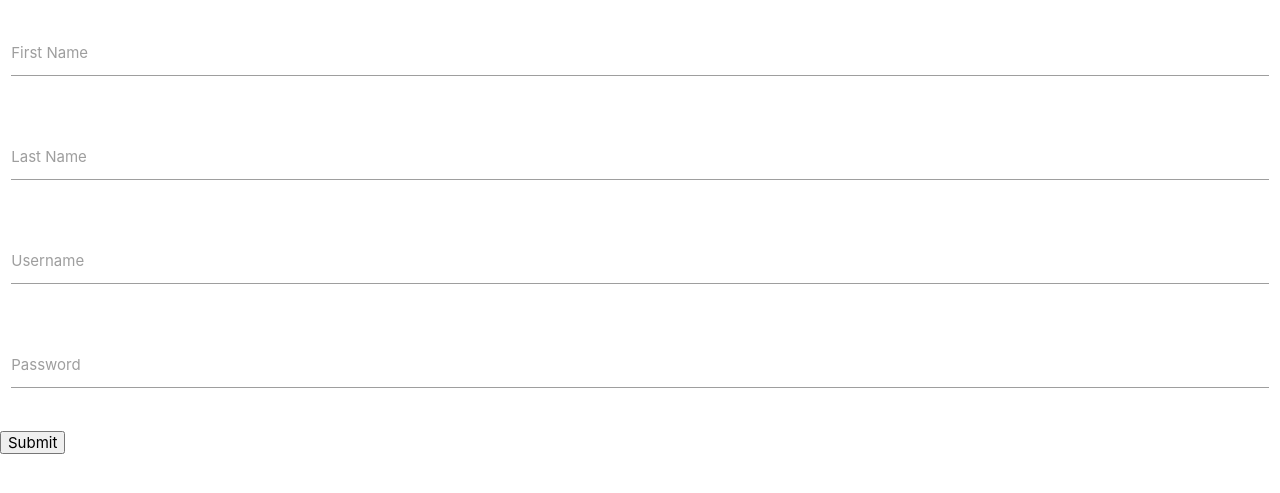
After one commit to Code-Institute-Submissions/mdenoronha-milestone-project-4, a Flask app: page /register in a window 1280 px wide. The commit adds this page. Shown: the top 493 px of the page. Run offline with Flask 2, Linux system fonts and the light colour scheme.

Commit message:
Update search functionality and add register user function
Search functionality updated to allow users to select vegan, vegetarian and gluten
free when searching. Relevant checkboxes and search bar added to search.html.

Register form added to register.html which adds user to User table as well as
asigning username to user's session for persistant login.

```diff
--- a/app.py
+++ b/app.py
@@ -1,4 +1,4 @@
-from flask import Flask, render_template, redirect, request, url_for, send_file
+from flask import Flask, render_template, redirect, request, url_for, send_file, session
 from flask_sqlalchemy import SQLAlchemy
 from sqlalchemy.sql import func
 import os
@@ -45,7 +45,7 @@ class Recipe(db.Model):
     views = db.Column(db.Integer, nullable=False, default='0')
     method = db.Column(db.Text, nullable=False)
     image_file = db.Column(db.Text, nullable=False)
-    ingredients = db.relationship('Ingredients', secondary=recipe_ingredients, lazy='subquery',
+    ingredients = db.relationship('Ingredients', secondary=recipe_ingredients, lazy='dynamic',
         backref=db.backref('ingredients', lazy=True))
     user_id = db.Column(db.Integer, db.ForeignKey('user.id'),
         nullable=False)
@@ -67,8 +67,10 @@ class Ingredients(db.Model):
 
 class User(db.Model):
     id = db.Column(db.Integer, primary_key=True)
-    username = db.Column(db.String(80), unique=True, nullable=False)
-    email = db.Column(db.String(120), unique=True, nullable=False)
+    first_name = db.Column(db.String(80), nullable=False)
+    last_name = db.Column(db.String(80), nullable=False)
+    username = db.Column(db.String(120), unique=True, nullable=False)
+    password = db.Column(db.String(120), nullable=False)
     recipe = db.relationship('Recipe', backref="author", lazy=True)
 
     def __repr__(self):
@@ -146,11 +148,75 @@ def recipe(recipe_name, recipe_id):
 @app.route('/search', methods=['POST', 'GET'])
 def search():
 
-    search_term = request.form["search"]
-    result = Recipe.query.filter(Recipe.name.contains(search_term))
+    result = None
+    if request.method == "POST":
+        search_term = request.form["search"]
+        recipe_type = request.form.getlist('recipe-type')
+
+        # test = Recipe.query.filter(~Recipe.ingredients.any(Ingredients.is_vegan == True))
+        # Check to see if returned recipes have nutritional requirements
+        if not recipe_type:
+            checkboxes = [None, None, None]
+            result = (Recipe.query
+            .filter(Recipe.name.contains(search_term))
+            .order_by(Recipe.views.desc()))
+        elif "vegan" in recipe_type and "gluten-free" in recipe_type:
+            checkboxes = ["vegan", "vegetarian", "gluten_free"]
+            result = (Recipe.query
+            .filter(Recipe.name.contains(search_term))
+            .filter(~Recipe.ingredients.any(Ingredients.is_vegan == False))
+            .filter(~Recipe.ingredients.any(Ingredients.is_vegetarian == False))
+            .filter(~Recipe.ingredients.any(Ingredients.is_gluten_free == False))
+            .order_by(Recipe.views.desc()))
+        elif "vegan" in recipe_type:
+            checkboxes = ["vegan", "vegetarian", None]
+            result = (Recipe.query
+            .filter(Recipe.name.contains(search_term))
+            .filter(~Recipe.ingredients.any(Ingredients.is_vegan == False))
+            .filter(~Recipe.ingredients.any(Ingredients.is_vegetarian == False))
+            .order_by(Recipe.views.desc()))
+        elif "vegetarian" in recipe_type and "gluten-free" in recipe_type:
+            checkboxes = [None, "vegetarian", "gluten_free"]
+            result = (Recipe.query
+            .filter(Recipe.name.contains(search_term))
+            .filter(~Recipe.ingredients.any(Ingredients.is_vegetarian == False))
+            .filter(~Recipe.ingredients.any(Ingredients.is_gluten_free == False))
+            .order_by(Recipe.views.desc()))
+        elif "vegetarian" in recipe_type:
+            checkboxes = [None, "vegetarian", None]
+            result = (Recipe.query
+            .filter(Recipe.name.contains(search_term))
+            .filter(~Recipe.ingredients.any(Ingredients.is_vegetarian == False))
+            .order_by(Recipe.views.desc()))
+        elif "gluten-free" in recipe_type:
+            checkboxes = [None, None, "gluten_free"]
+            result = (Recipe.query
+            .filter(Recipe.name.contains(search_term))
+            .filter(~Recipe.ingredients.any(Ingredients.is_gluten_free == False))
+            .order_by(Recipe.views.desc()))
+
+    return render_template('search.html', result=result, checkboxes=checkboxes, search_term=search_term)
+
+@app.route('/register', methods=['POST', 'GET'])
+def register():
 
 
-    return render_template('search.html', result=result)
+    return render_template('register.html')
+
+@app.route('/register_user', methods=['POST', 'GET'])
+def register_user():
+
+    first_name = request.form["first_name"]
+    last_name = request.form["last_name"]
+    username = request.form["username"]
+    password = request.form["password"]
+    user = User(first_name=first_name,last_name=last_name, username=username,password = password)
+    db.session.add(user)
+    db.session.commit()
+
+    session["username"] = username
+
+    return render_template('index.html')
 
 if __name__ == '__main__':
     app.run(host=os.environ.get('IP'),
--- /dev/null
+++ b/templates/register.html
@@ -0,0 +1,37 @@
+{% extends 'base.html' %} {% block content %}
+
+<div class="row">
+    <div class="input-field col s12">
+        <form method="POST" class="register-form" action="/register_user" enctype="multipart/form-data" autocomplete="off">
+            <div class="row">
+                <div class="input-field col s12">
+                    <input name="first_name" id="first_name" type="text" class="validate" required>
+                    <label for="first_name">First Name</label>
+                </div>
+            </div>
+            <div class="row">
+                <div class="input-field col s12">
+                    <input name="last_name" id="last_name" type="text" class="validate" required>
+                    <label for="last_name">Last Name</label>
+                </div>
+            </div>
+            <div class="row">
+                <div class="input-field col s12">
+                    <input name="username" id="username" type="text" class="validate" required>
+                    <label for="username">Username</label>
+                </div>
+            </div>
+            <div class="row">
+                <div class="input-field col s12">
+                    <input name="password" id="password" type="password" class="validate" required>
+                    <label for="password">Password</label>
+                </div>
+            </div>
+            <div class="row">
+                <button>Submit</button>
+            </div>
+        </form>
+    </div>
+</div>
+
+{% endblock %}
```
Also changed, not shown: templates/search.html (+61 -5 lines).
